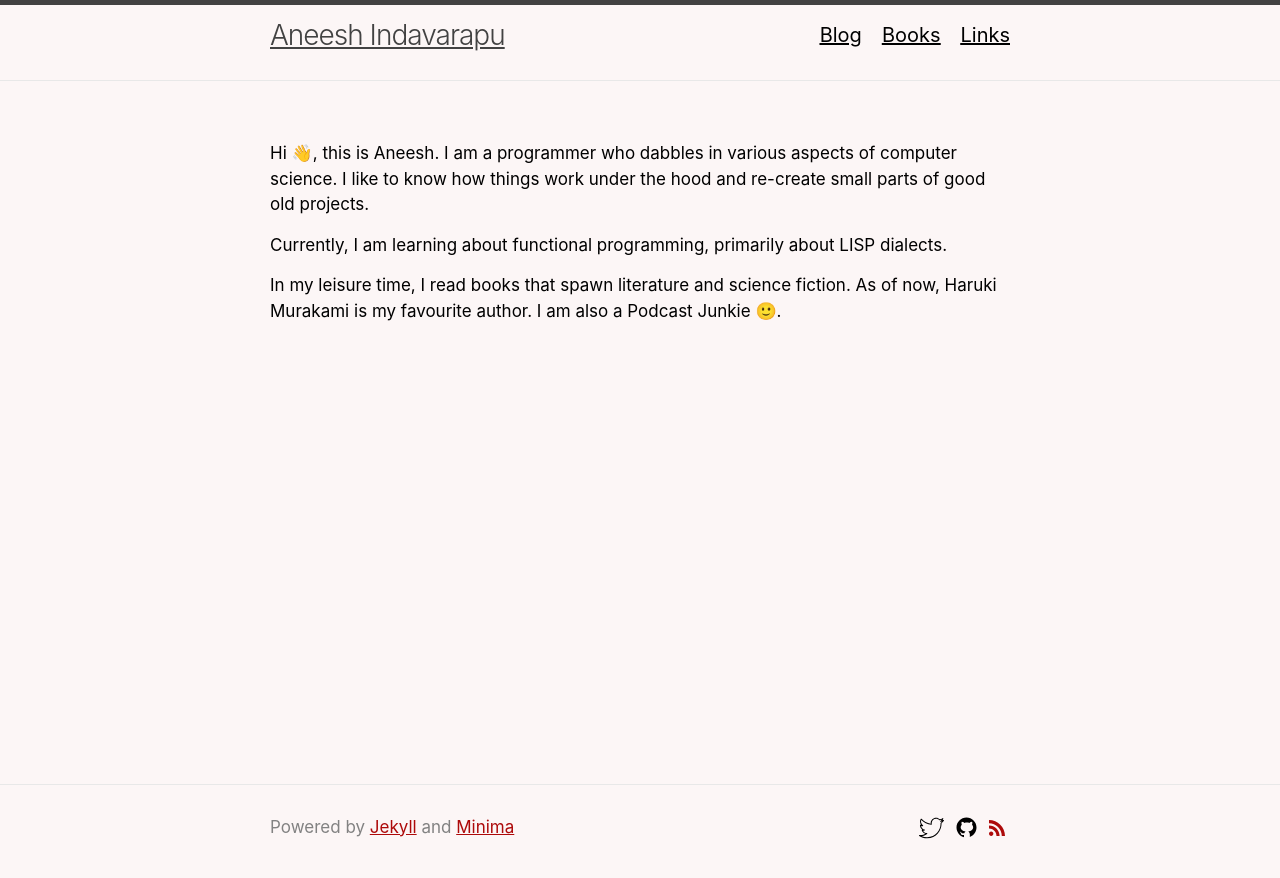
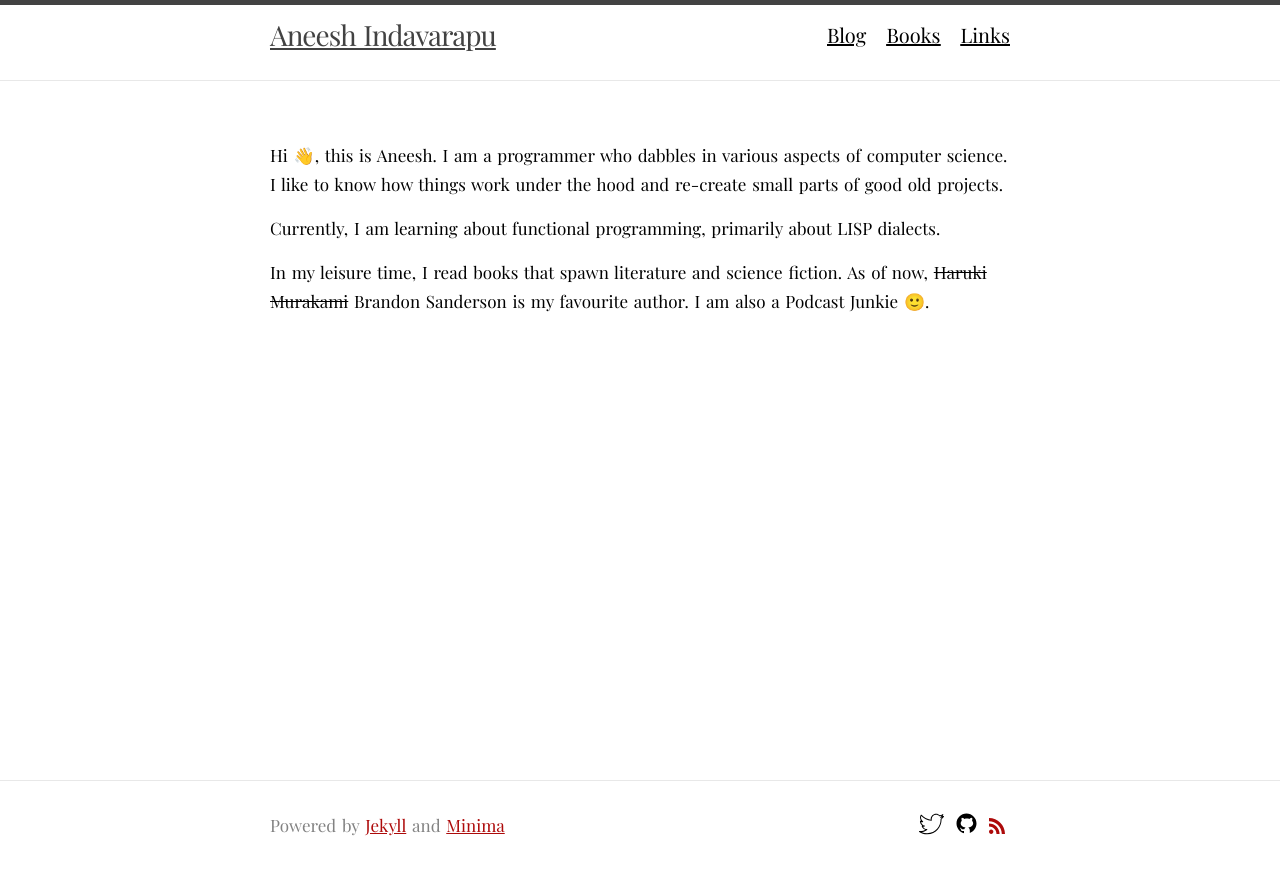
Before and after one commit to aneessh18/aneessh18.github.io, a Jekyll site: the page built from index.markdown, in a window 1280 px wide. Shown: the top 878 px of the page. Built offline with Jekyll 4.4.1, drawn with Linux system fonts in a browser that asks for light colours.

Commit message:
update styling and fav author

```diff
--- a/_includes/head.html
+++ b/_includes/head.html
@@ -3,6 +3,7 @@
   <meta http-equiv="X-UA-Compatible" content="IE=edge">
   <meta name="viewport" content="width=device-width, initial-scale=1">
   {%- seo -%}
+  <link href='https://fonts.googleapis.com/css?family=Playfair Display' rel='stylesheet'>
   <link rel="stylesheet" href="{{ "/assets/css/style.css" | relative_url }}">
   {%- feed_meta -%}
   {%- if jekyll.environment == 'production' and site.google_analytics -%}
--- a/_sass/minima/_base.scss
+++ b/_sass/minima/_base.scss
@@ -19,7 +19,7 @@ dl, dd, ol, ul, figure {
  * Basic styling
  */
 body {
-  font: $base-font-weight #{$base-font-size}/#{$base-line-height} $base-font-family;
+  font: $base-font-weight #{$base-font-size}/#{$base-line-height} 'Playfair Display';
   color: $text-color;
   background-color: $background-color;
   -webkit-text-size-adjust: 100%;
@@ -32,6 +32,8 @@ body {
   min-height: 100vh;
   flex-direction: column;
   overflow-wrap: break-word;
+  line-height: 1.7;
+  word-spacing: 1.5px;
 }
 
 p {
--- a/_sass/minima/initialize.scss
+++ b/_sass/minima/initialize.scss
@@ -2,14 +2,14 @@
 
 // Define defaults for each variable.
 
-$base-font-family: -apple-system, BlinkMacSystemFont, "Segoe UI", "Segoe UI Symbol", "Segoe UI Emoji", "Apple Color Emoji", Roboto, Helvetica, Arial, sans-serif !default;
+$base-font-family: -apple-system, BlinkMacSystemFont, "Apple Color Emoji", Roboto, Helvetica, Arial, sans-serif !default;
 $code-font-family: "Menlo", "Inconsolata", "Consolas", "Roboto Mono", "Ubuntu Mono", "Liberation Mono", "Courier New", monospace;
 $base-font-size:   16px !default;
 $base-font-weight: 400 !default;
 $small-font-size:  $base-font-size * 0.875 !default;
 $base-line-height: 1.5 !default;
 
-$background-color: #FCF6F6;
+$background-color: #ffffff;
 
 $spacing-unit: 30px !default;
 
--- a/index.markdown
+++ b/index.markdown
@@ -5,4 +5,4 @@ Hi 👋, this is Aneesh. I am a programmer who dabbles in various aspects of com
 
 Currently,  I am learning about functional programming, primarily about LISP dialects.
 
-In my leisure time, I read books that spawn literature and science fiction. As of now, Haruki Murakami is my favourite author.  I am also a Podcast Junkie 🙂.
+In my leisure time, I read books that spawn literature and science fiction. As of now, ~~Haruki Murakami~~ Brandon Sanderson is my favourite author.  I am also a Podcast Junkie 🙂.
```
